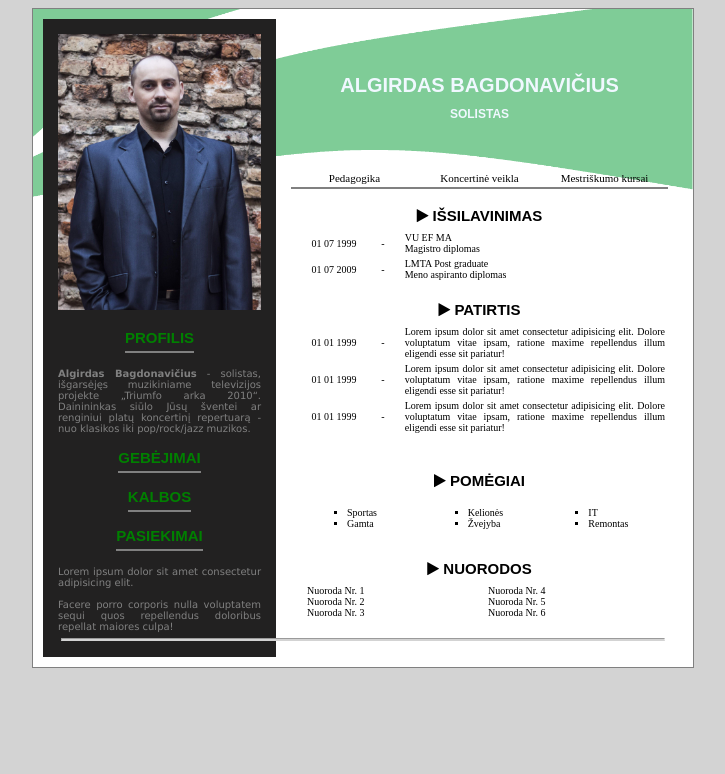
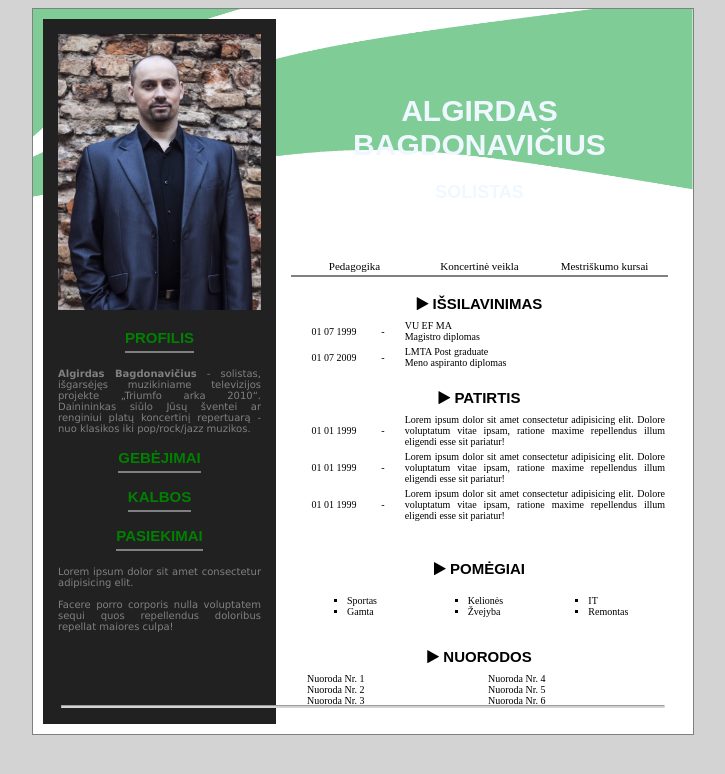
Before and after one commit to Algirdasbag/Front-End, a PHP site: page /main.html in a window 1280 px wide. Shown: the top 774 px of the page, without its empty margins (285-1010 px from the left). Run offline with PHP 8.4, Linux system fonts and the light colour scheme.

Commit message:
Atnaujinta antraštė

```diff
--- a/4 paskaita/WebCV advanced/CSS/style.css
+++ b/4 paskaita/WebCV advanced/CSS/style.css
@@ -66,10 +66,10 @@ body {
 }
 
 .algirdas {
-  padding-top: 20px;
+  padding-top: 30px;
   font-family: Arial, Helvetica, sans-serif;
   color: aliceblue;
-  font-size: 20px;
+  font-size: 30px;
   font-weight: 700;
 }
 
@@ -77,7 +77,7 @@ body {
   margin-top: -10px;
   font-family: Arial, Helvetica, sans-serif;
   color: aliceblue;
-  font-size: 12px;
+  font-size: 18px;
   font-weight: 600;
 }
 
--- a/4 paskaita/WebCV advanced/main.html
+++ b/4 paskaita/WebCV advanced/main.html
@@ -166,6 +166,6 @@
         </table>
       </div>
     </div>
-    <hr class="linija">
+    <hr class="linija" />
   </body>
 </html>
```
Also changed, not shown: 2 other files.
